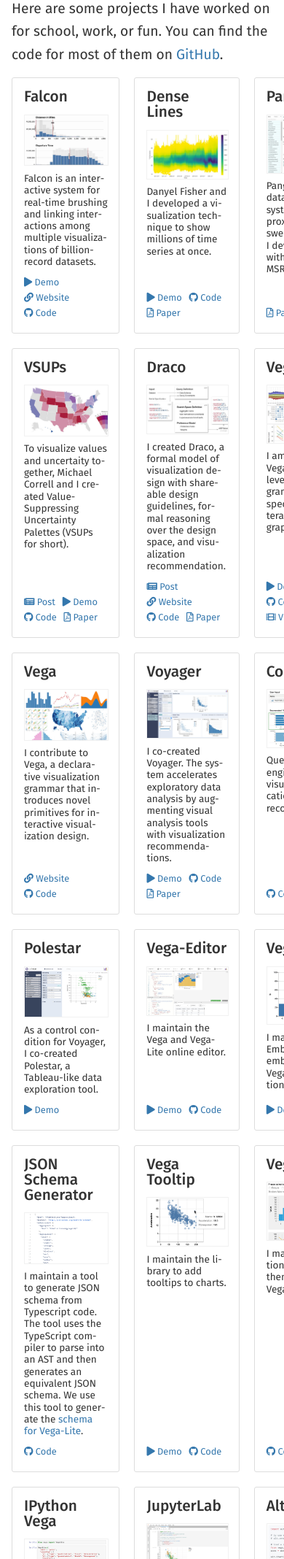
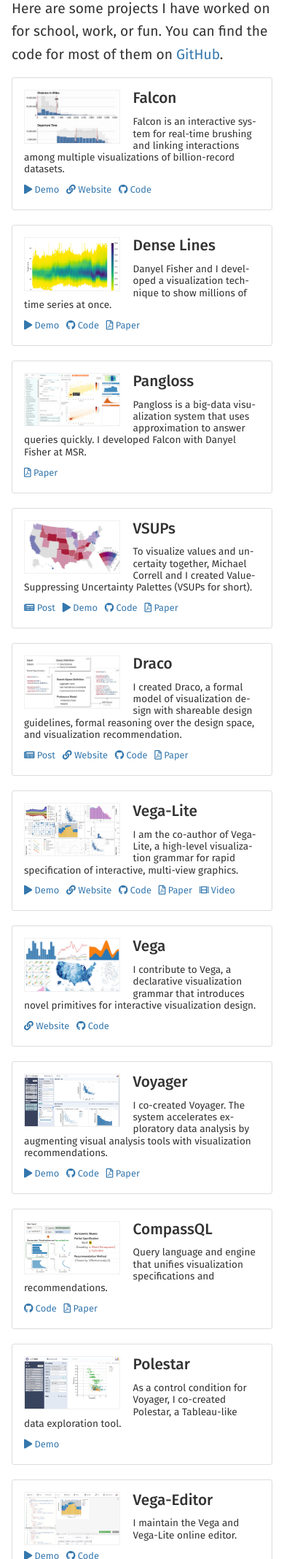
Before and after one commit to domoritz/domoritz.github.io, a Jekyll site: the page built from projects.md, in a window 390 px wide, cut to the strip 104-2240 px from the top of the page. Shown: the whole strip at 73% size. Built offline with Jekyll 4.4.1, drawn with Linux system fonts in a browser that asks for light colours; nearby versions of some CDN libraries; some of the changed text lies outside the part shown.

Commit message:
Fix mobile view of projects page

```diff
--- a/_sass/_home.scss
+++ b/_sass/_home.scss
@@ -215,7 +215,7 @@
           width: 40%;
           padding-top: 22%;
           float: left;
-          margin-right: 16px;
+          margin-right: 18px;
         }
       }
     }
--- a/_sass/_projects.scss
+++ b/_sass/_projects.scss
@@ -69,14 +69,25 @@
   }
 
   @include media-query($on-laptop) {
-    .projects {
+    .grid {
       grid-template-columns: 1fr 1fr;
     }
   }
 
   @include media-query($on-palm) {
-    .projects {
+    .grid {
       grid-template-columns: 1fr;
+
+      .project {
+        display: block;
+
+        .preview-image {
+          width: 40%;
+          padding-top: 22%;
+          float: left;
+          margin-right: 18px;
+        }
+      }
     }
   }
 }
```
